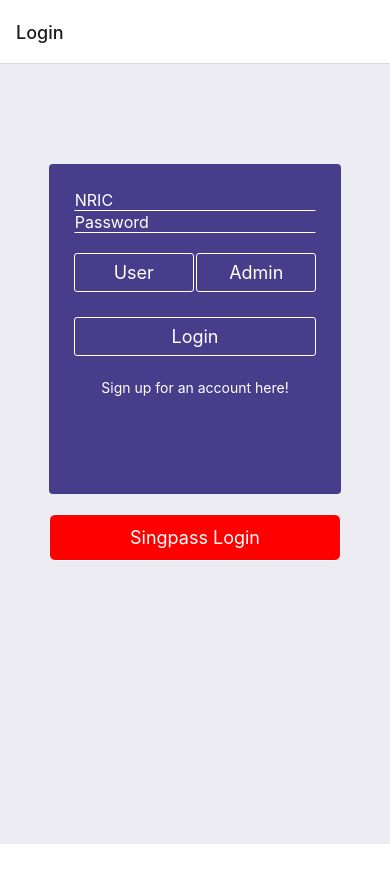
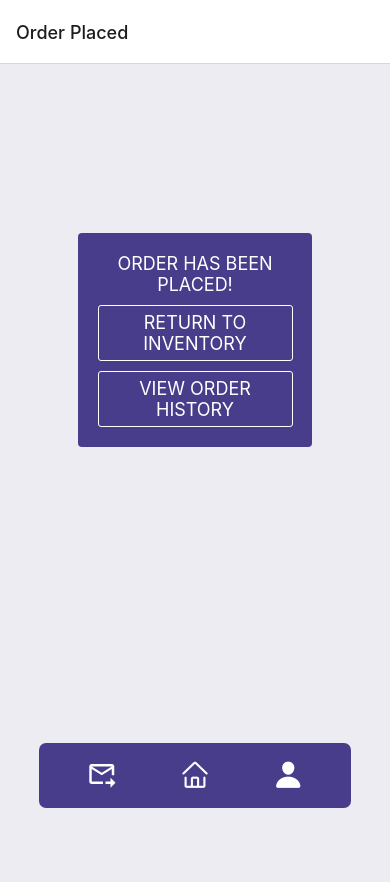
Before and after one commit to andrewozz/CODE_EXP_brainhack, a React Native app in the folder app/: screen / in a window 390 px wide. Shown: the top 882 px of the page. Before the commit the page ends 844 px from the top, so only its background shows below. Built offline with nearby package versions, Linux system fonts and the light colour scheme.

Commit message:
ui for order placed

```diff
--- a/app/App.js
+++ b/app/App.js
@@ -42,6 +42,7 @@ import { StoreProvider } from './context/StoreContext';
 //navigation
 import { NavigationContainer } from '@react-navigation/native';
 import { createNativeStackNavigator } from '@react-navigation/native-stack';
+import OrderPlaced from './components_ik/OrderPlaced';
 const Stack = createNativeStackNavigator();
 
 
@@ -55,6 +56,8 @@ const App = () => {
             <Stack.Navigator >
 
                 {/* Main tabs for user */}
+                <Stack.Screen name="Order Placed" component={OrderPlaced}/>
+
                 <Stack.Screen name="Login" component={Login}/>
                 <Stack.Screen name="Signup" component={Signup} />
                 <Stack.Screen name="Home" component={Home} />
--- /dev/null
+++ b/app/components_ik/OrderPlaced.js
@@ -0,0 +1,137 @@
+import React,{useState,useEffect} from 'react';
+import axios from "axios"
+import {
+  SafeAreaView,
+  ScrollView,
+  StatusBar,
+  Dimensions,
+  StyleSheet,
+  ActivityIndicator,
+  Text,
+  TouchableOpacity,
+  ImageBackground,
+  useColorScheme,
+  Image,
+  TextInput,
+  View,
+  Alert,
+} from 'react-native';
+const windowWidth = Dimensions.get('window').width;
+const windowHeight = Dimensions.get('window').height;
+import Homepage from 'react-native-vector-icons/AntDesign';
+import Inbox from 'react-native-vector-icons/MaterialIcons';
+import Person from 'react-native-vector-icons/Ionicons';
+
+
+const OrderPlaced = ({navigation}) => {
+
+
+    // @jh fill up the navigation functions for the buttons and the taskbar
+
+    const returnToInventory = ()=>
+    {
+        //navigate to inventory
+    }
+
+    const viewOrderHistory = () =>
+    {
+        //navigate to order history
+    }
+    //fill up the taskbar navigations
+    const navigateToHome = () => {};
+    const navigateToProfile =() => {};
+    const navigateToManage =()=>{ };
+
+
+  return (
+    <SafeAreaView style={ styles.bg}>
+        <View style={styles.card}>
+            <Text style={styles.text}>ORDER HAS BEEN PLACED!</Text>
+            <View>
+                <TouchableOpacity style={styles.btn} onPress={returnToInventory}>
+                    <Text style={styles.btntxt}>RETURN TO INVENTORY</Text>
+                </TouchableOpacity>
+                <TouchableOpacity style={styles.btn} onPress={viewOrderHistory}>
+                    <Text style={styles.btntxt}>VIEW ORDER HISTORY</Text>
+                </TouchableOpacity>
+            </View>
+        </View>
+         {/* Taksbar widget with styling */}
+         <View style={styles.taskbar}>
+            <Inbox name="forward-to-inbox" onPress={navigateToManage} size={30} color="white" />
+            <Homepage onPress={navigateToHome} name="home" size={30} color="white" />
+            <Person onPress={navigateToProfile} name="person" size={30} color="white" />
+        </View>
+    </SafeAreaView>
+  )
+}
+
+const styles = StyleSheet.create({
+    bg:
+    {
+        backgroundColor: "#EDECF3",
+        height: windowHeight,
+        display: "flex",
+        flexDirection: "column",
+        alignItems:  "center",
+    },
+
+    title : {
+        fontSize: 23,
+        fontWeight: "500",
+        textAlign: "center",
+    }
+    ,
+    taskbar:
+    {
+        paddingVertical: 16,
+        paddingHorizontal: 16,
+        backgroundColor: "#483d8b",
+        position: "absolute",
+        width: "80%",
+        borderRadius: 7,
+        bottom: 100,
+        display: "flex",
+        justifyContent:"space-around",
+        flexDirection: "row",
+
+    },
+    text: {
+        color: "white",
+        fontSize: 18,
+        textAlign :"center"
+    }
+    ,
+    card : {
+        marginTop: windowHeight* 0.2,
+        backgroundColor: "#483d8b",
+        width: windowWidth*0.6,
+        borderRadius: 4,
+        paddingHorizontal: 20,
+        paddingVertical: 20,
+        display :"flex",
+        flexDirection: "column",
+        alignItems: "center",
+        textAlign: "justify",
+    },
+    btn:
+    {
+        width:  windowWidth*0.5,
+        textAlign: "center",
+        marginTop: 10,
+        paddingVertical: 6,
+        paddingHorizontal: 10,
+        borderWidth: 1,
+        borderColor: "white",
+        borderRadius: 3,
+    },
+    btntxt:
+    {
+        textAlign: "center",
+        color: "white",
+        fontSize: 18,
+    },
+
+})
+
+export default OrderPlaced
```
